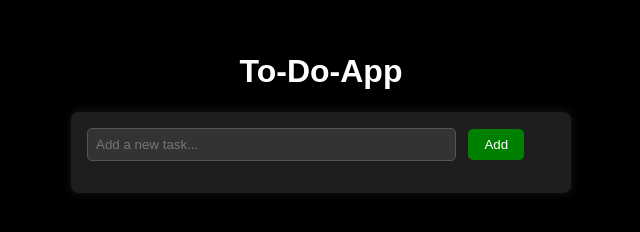
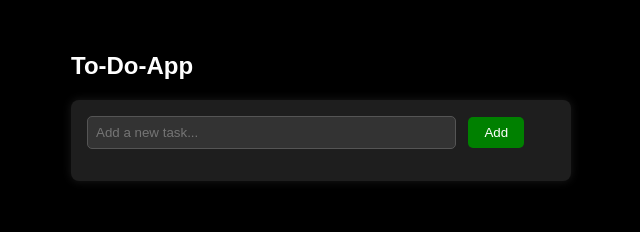
Before and after one commit to justicefriday/Todo-List, a plain HTML site: page index.html in a window 1280 px wide. Shown: the whole page, without its empty margins (319-959 px from the left). Drawn offline with Linux system fonts and the light colour scheme.

Commit message:
changing Tag

```diff
--- a/index.html
+++ b/index.html
@@ -10,7 +10,7 @@
 </head>
 <body>
 
-  <h1>To-Do-App</h1>
+  <h2>To-Do-App</h2>
 
   <div class="todo-container">
     <input type="text" id="todo-input" placeholder="Add a new task..." />
```
